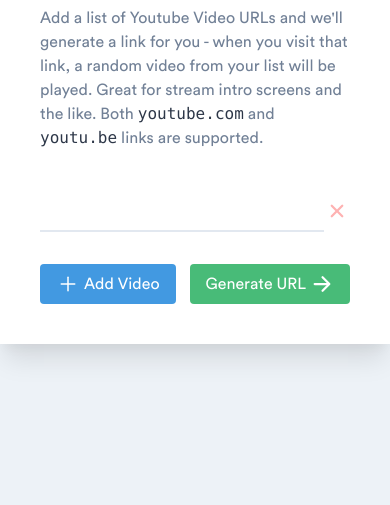
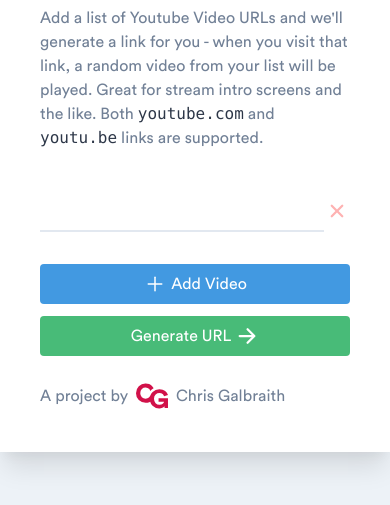
Before and after one commit to chrismademe/ytrando, a website: page src/index.html in a window 390 px wide. Shown: the part 79-584 px from the top of the page. Drawn offline with Linux system fonts and the light colour scheme; files whose address does not match are found by name.

Commit message:
Add footer

```diff
--- a/src/index.html
+++ b/src/index.html
@@ -15,7 +15,8 @@
     <body class="bg-gray-200">
 
         <div class="md:grid md:grid-cols-2 h-screen">
-            <div class="bg-white p-10 shadow-xl">
+            <div class="flex flex-col justify-between bg-white p-10 shadow-xl">
+                <div>
                     <h1 class="text-3xl font-extrabold">Youtube Randomizer</h1>
                     <p class="text-gray-600">Add a list of Youtube Video URLs and we'll generate a link for you - when you visit that link, a random video from your list will be played. Great for stream intro screens and the like. Both <code class="text-gray-800">youtube.com</code> and <code class="text-gray-800">youtu.be</code> links are supported.</p>
 
@@ -30,19 +31,42 @@
                             </video-input>
                         </div>
 
-                    <footer class="flex items-center justify-between mt-8">
-                        <button data-action="add" class="flex items-center rounded bg-blue-500 hover:bg-blue-600 text-white py-2 px-4" type="button">
+                        <footer class="grid grid-cols-1 gap-3 md:flex items-center justify-between mt-8">
+                            <button data-action="add" class="flex items-center justify-center rounded bg-blue-500 hover:bg-blue-600 text-white py-2 px-4" type="button">
                                 <svg class="fill-current w-6 h-6" xmlns="http://www.w3.org/2000/svg" width="512" height="512" viewBox="0 0 512 512">
                                     <title>ionicons-v5-a</title><line x1="256" y1="112" x2="256" y2="400" style="stroke:#fff;stroke-linecap:round;stroke-linejoin:round;stroke-width:32px"/><line x1="400" y1="256" x2="112" y2="256" style="stroke:#fff;stroke-linecap:round;stroke-linejoin:round;stroke-width:32px"/></svg>
                                 <span class="ml-1">Add Video</span>
                             </button>
-                        <button data-action="generate" class="flex items-center rounded bg-green-500 hover:bg-green-600 text-white py-2 px-4" type="button">
+                            <button data-action="generate" class="flex items-center justify-center rounded bg-green-500 hover:bg-green-600 text-white py-2 px-4" type="button">
                                 <span class="mr-1">Generate URL</span>
                                 <svg  class="fill-current w-6 h-6" xmlns="http://www.w3.org/2000/svg" width="512" height="512" viewBox="0 0 512 512">
                                     <title>ionicons-v5-a</title><polyline points="268 112 412 256 268 400" style="fill:none;stroke:#fff;stroke-linecap:round;stroke-linejoin:round;stroke-width:48px"/><line x1="392" y1="256" x2="100" y2="256" style="fill:none;stroke:#fff;stroke-linecap:round;stroke-linejoin:round;stroke-width:48px"/></svg>
                             </button>
                         </footer>
                     </div>
+                </div>
+
+                <footer class="flex items-center text-gray-600 mt-6">
+                    A project by
+                    <a class="flex items-center ml-2 hover:text-gray-800 hover:underline" href="https://underscores.dev">
+                        <svg class="w-8 h-8 mr-2" xmlns="http://www.w3.org/2000/svg" viewBox="0 0 122.75 95.72">
+                            <defs>
+                                <style>
+                                    .cls-1 {
+                                        fill: #d11149;
+                                    }
+                                </style>
+                            </defs>
+                            <title>logo</title>
+                            <g id="Layer_2" data-name="Layer 2">
+                                <g id="Layer_1-2" data-name="Layer 1">
+                                    <path class="cls-1" d="M86.55,69.72h21.3q-.9,4.11-5.3,7.85t-12.2,3.75a20.87,20.87,0,0,1-15.2-5.95Q69,69.43,69.05,58.82q0-10.89,6.35-16.55A21.28,21.28,0,0,1,90,36.62q7.8,0,12.15,4A17.07,17.07,0,0,1,107.55,49l15.2-5.3a31.91,31.91,0,0,0-10.9-15.4q-8.1-6.5-21.9-6.5A36.29,36.29,0,0,0,63.8,32.17a33.75,33.75,0,0,0-8.36,12.64h0c-.07.25-.15.49-.23.74l-.21.61A19.76,19.76,0,0,1,49.5,54Q45,58.1,36.8,58.1a20.17,20.17,0,0,1-14.4-5.7q-6-5.7-6-15.3,0-10.39,6.1-16A20.12,20.12,0,0,1,36.6,15.4a21.82,21.82,0,0,1,7.9,1.35,14.52,14.52,0,0,1,5.5,3.5,20.33,20.33,0,0,1,3.1,4.2,17.24,17.24,0,0,1,1.6,4.15A40.37,40.37,0,0,1,67.47,17.66c-.25-.45-.61-1.1-1.07-1.86a41.15,41.15,0,0,0-6.1-7.6,27.57,27.57,0,0,0-9.95-5.95A39.78,39.78,0,0,0,36.6,0,35.69,35.69,0,0,0,10.7,10.45Q0,20.91,0,37.1T10.6,63.65Q21.21,73.9,36.8,73.9A39.09,39.09,0,0,0,51,71.45a33.41,33.41,0,0,0,3.46-1.55,33.66,33.66,0,0,0,9,15.57Q73.75,95.73,89,95.72a27.43,27.43,0,0,0,12.2-2.5,19.73,19.73,0,0,0,7.7-6.2l1,7.2h12.8V56.32H86.55Z"></path>
+                                </g>
+                            </g>
+                        </svg>
+                        Chris Galbraith
+                    </a>
+                </footer>
             </div>
 
             <div id="url" hidden class="p-10">
```
Lines whose indentation alone changed are shown as unchanged.
